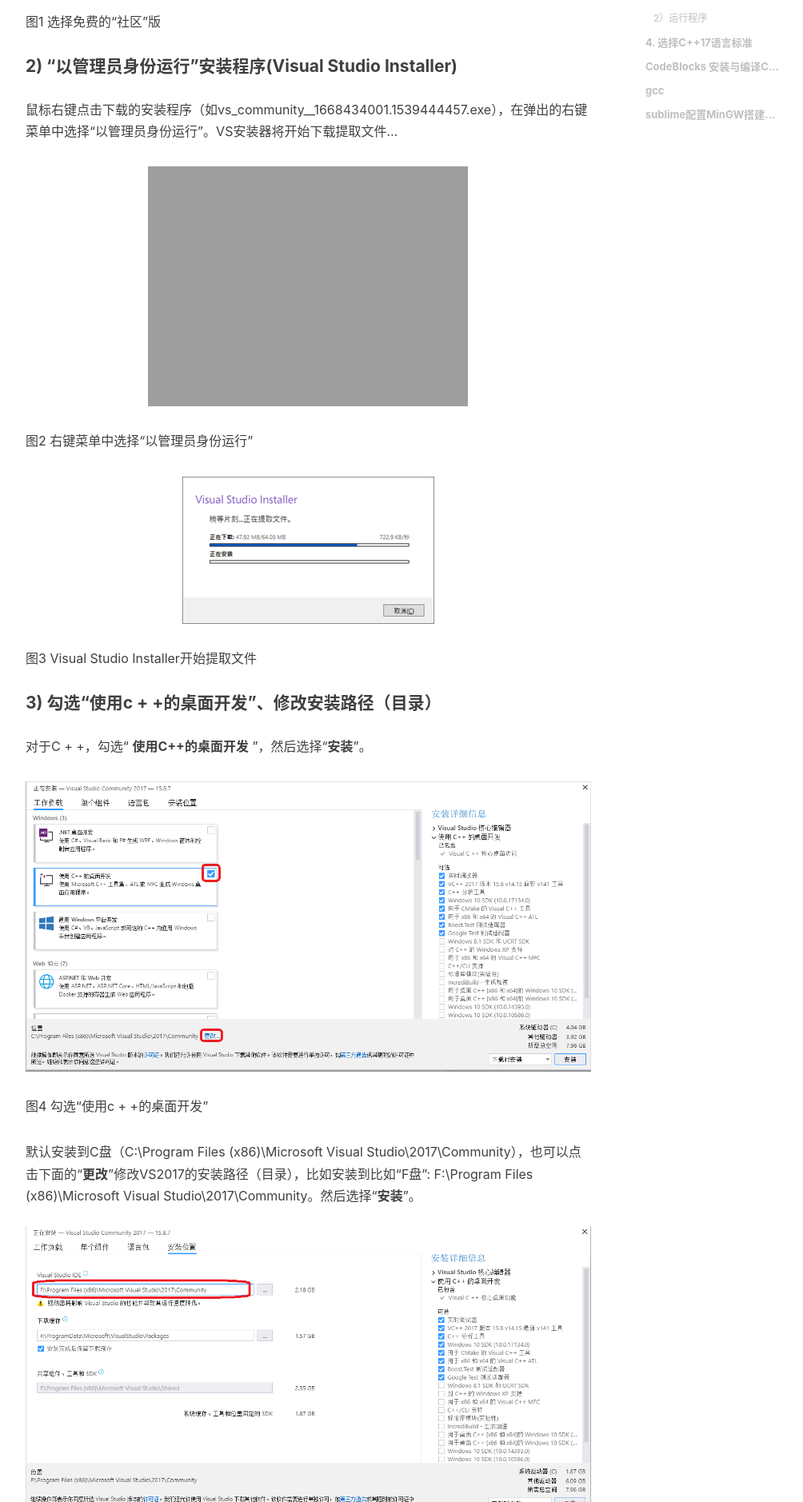
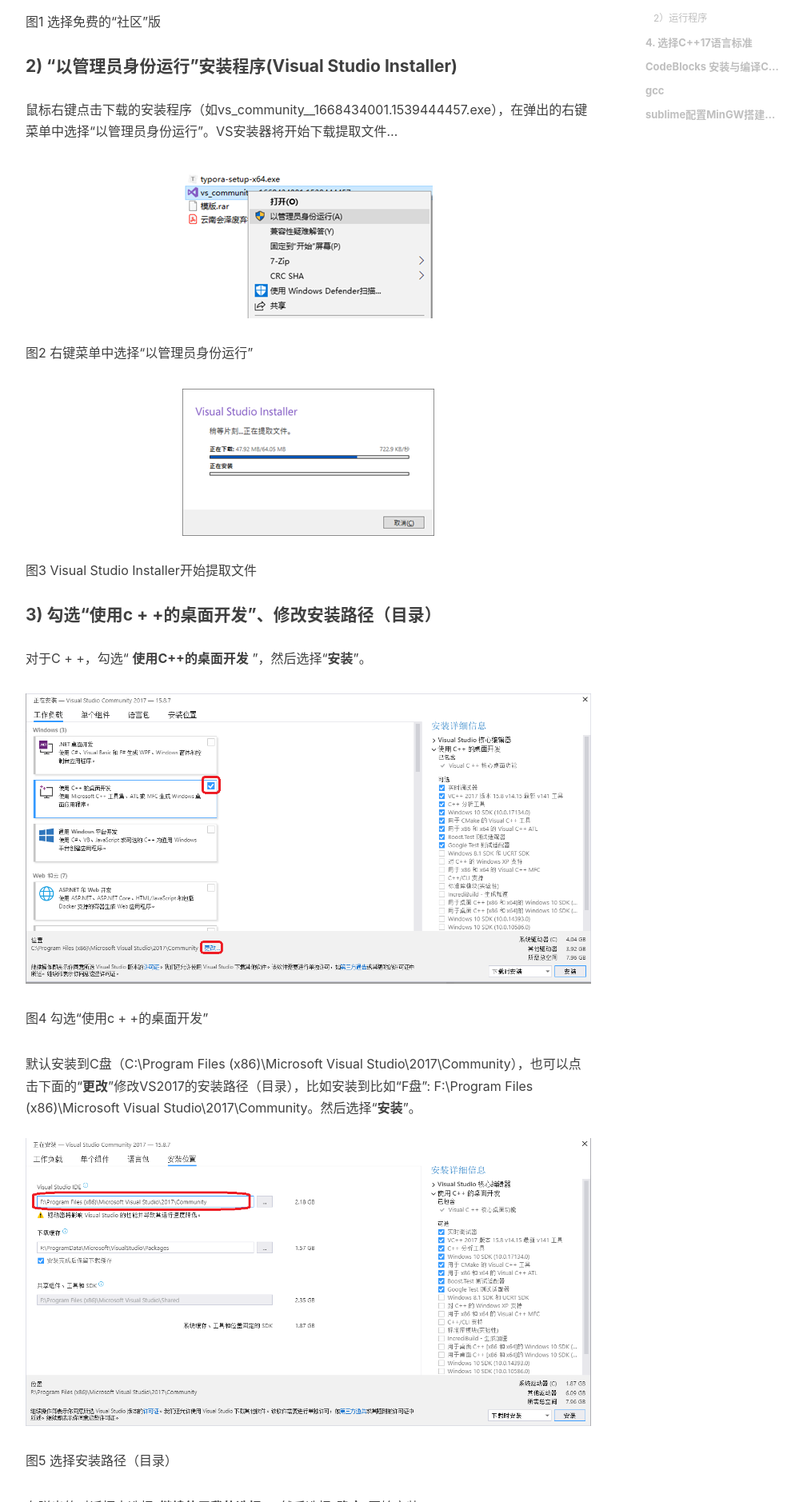
Before and after one commit to xuepro/xuepro.github.io, a Jekyll site: the page built from _posts/2018-09-24-C++17安装、配置.md, in a window 1280 px wide. Shown: the part 1035-2913 px from the top of the page at 80% size, without its empty margins (233-1237 px from the left). Built offline with Jekyll 4.4.1, drawn with Linux system fonts in a browser that asks for light colours; nearby versions of some CDN libraries; comment, search, counter and statistics services are not loaded.

Commit message:
Update 2018-09-24-C++17安装、配置.md

```diff
--- a/_posts/2018-09-24-C++17安装、配置.md
+++ b/_posts/2018-09-24-C++17安装、配置.md
@@ -28,7 +28,7 @@
 
    鼠标右键点击下载的安装程序（如vs_community__1668434001.1539444457.exe），在弹出的右键菜单中选择“以管理员身份运行”。VS安装器将开始下载提取文件…
 
-![](https://p.hwdong.com/book_imgs/vs/2-run_installerd.png)
+![](https://p.hwdong.com/book_imgs/vs/2-run_installer.png)
 
   图2 右键菜单中选择“以管理员身份运行”
 
```
